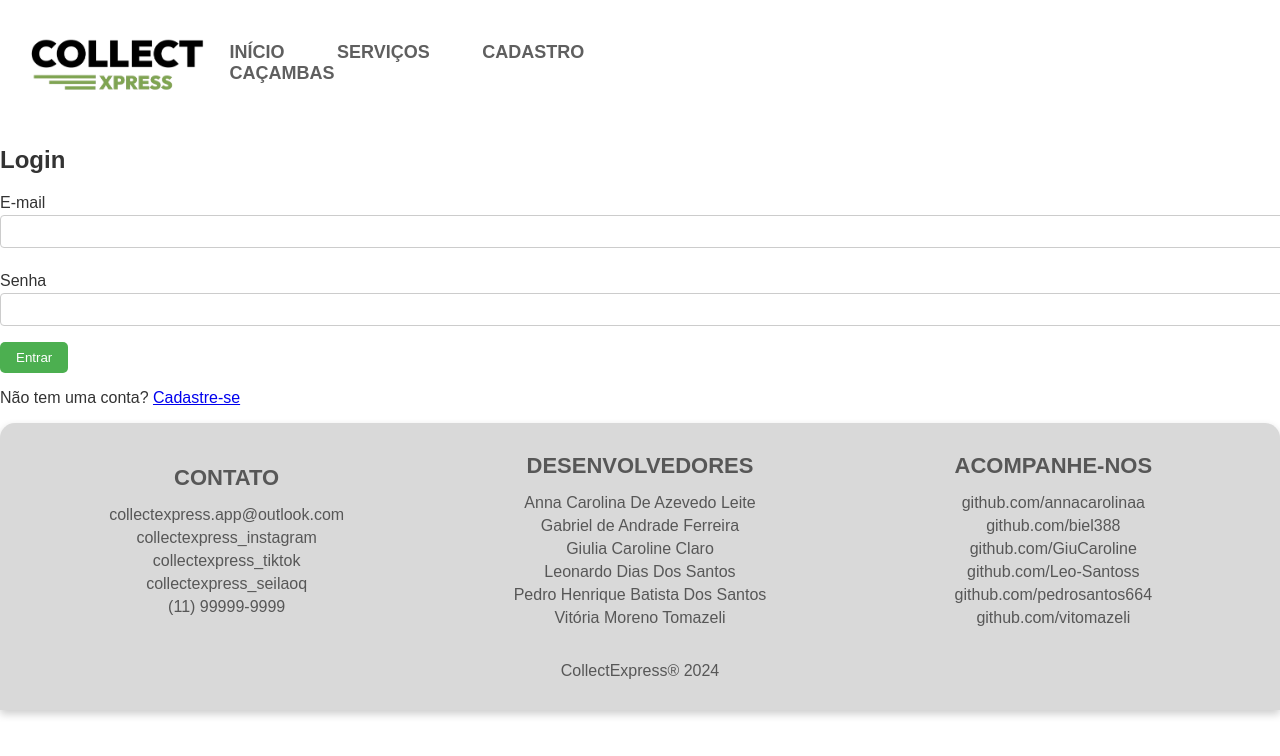
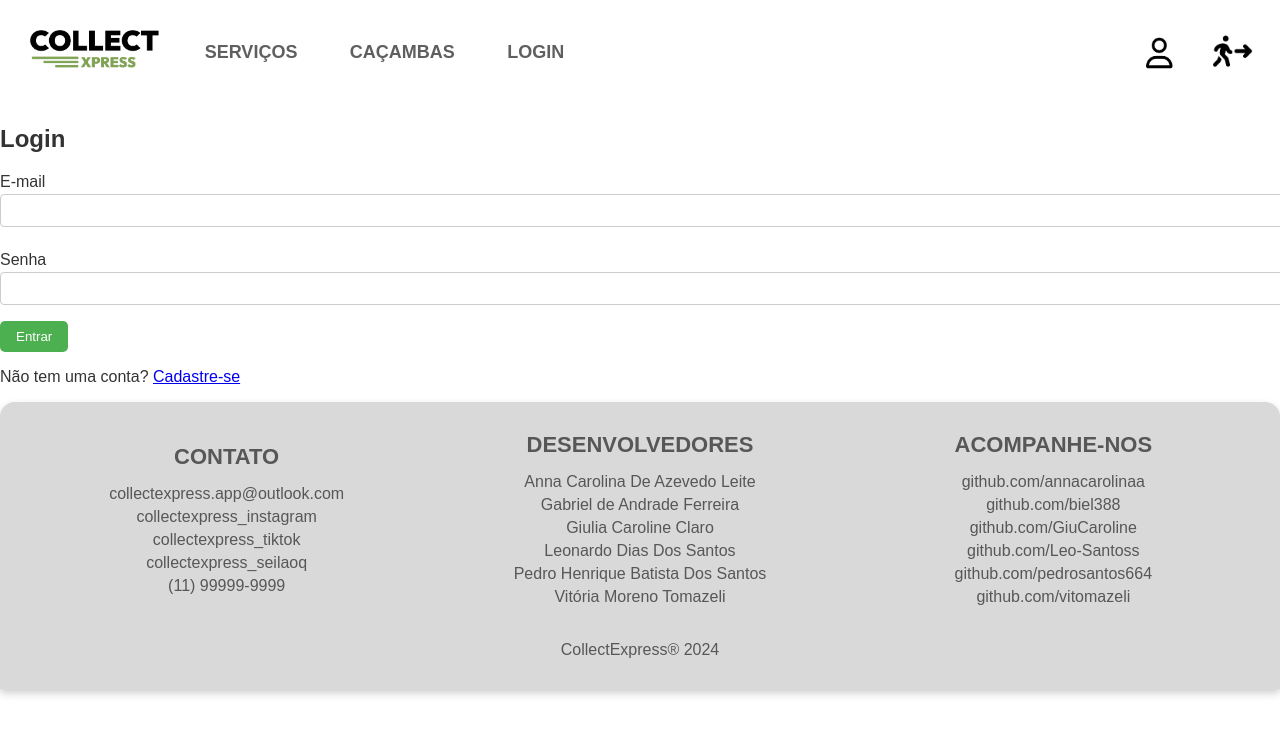
Before and after one commit to GiuCaroline/TesteCollect, a website: page public/login.html in a window 1280 px wide. Drawn offline with Linux system fonts and the light colour scheme.

Commit message:
Fix: Arruma nav

```diff
--- a/public/login.html
+++ b/public/login.html
@@ -10,16 +10,18 @@
 <body>
     <header>
 	    <nav>
-		    <img src="imagens/logo.png" id="logo" width="auto" height="60" >
+		<img src="imagens/logo.png" id="logo" width="auto" height="45" style="margin-right: 20px; margin-top: -10px;">
 		<div class="menu">
 			<ul>
-                    <li><a href="index.html">Início</a></li>
 				<li><a href="servicos.html">Serviços</a></li>
-					<li><a href="cadastro.html">Cadastro</a></li>
 				<li><a href="cacambas.html">Caçambas</a></li>
+					<li><a href="login.html">Login</a></li>
 			</ul>
 		</div>
-		    <div class="between" style="width: 40%;"></div>
+		<div id="user-session-container"></div>
+		<img src="imagens/perfil.png" id="perfil" width="auto" height="35">
+		<a href="logout.php"><img src="imagens/sair.png" id="sair" width="auto" height="37" href="logout.php"></a>
+
 	</nav>
     </header>
     <div class="login-container">
```
Also changed, not shown: public/cadastro.html (+6 -4 lines). Lines whose indentation alone changed are shown as unchanged.
